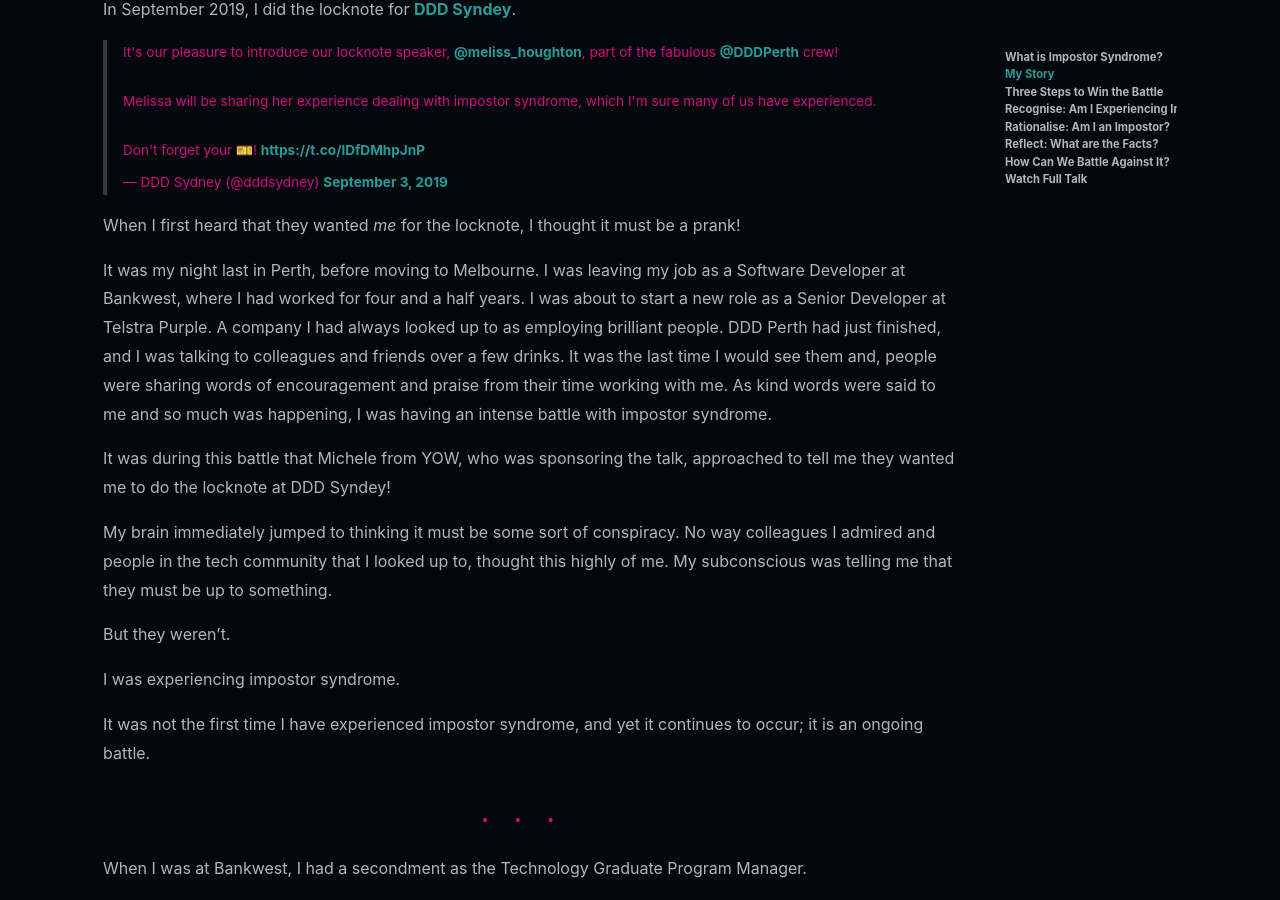
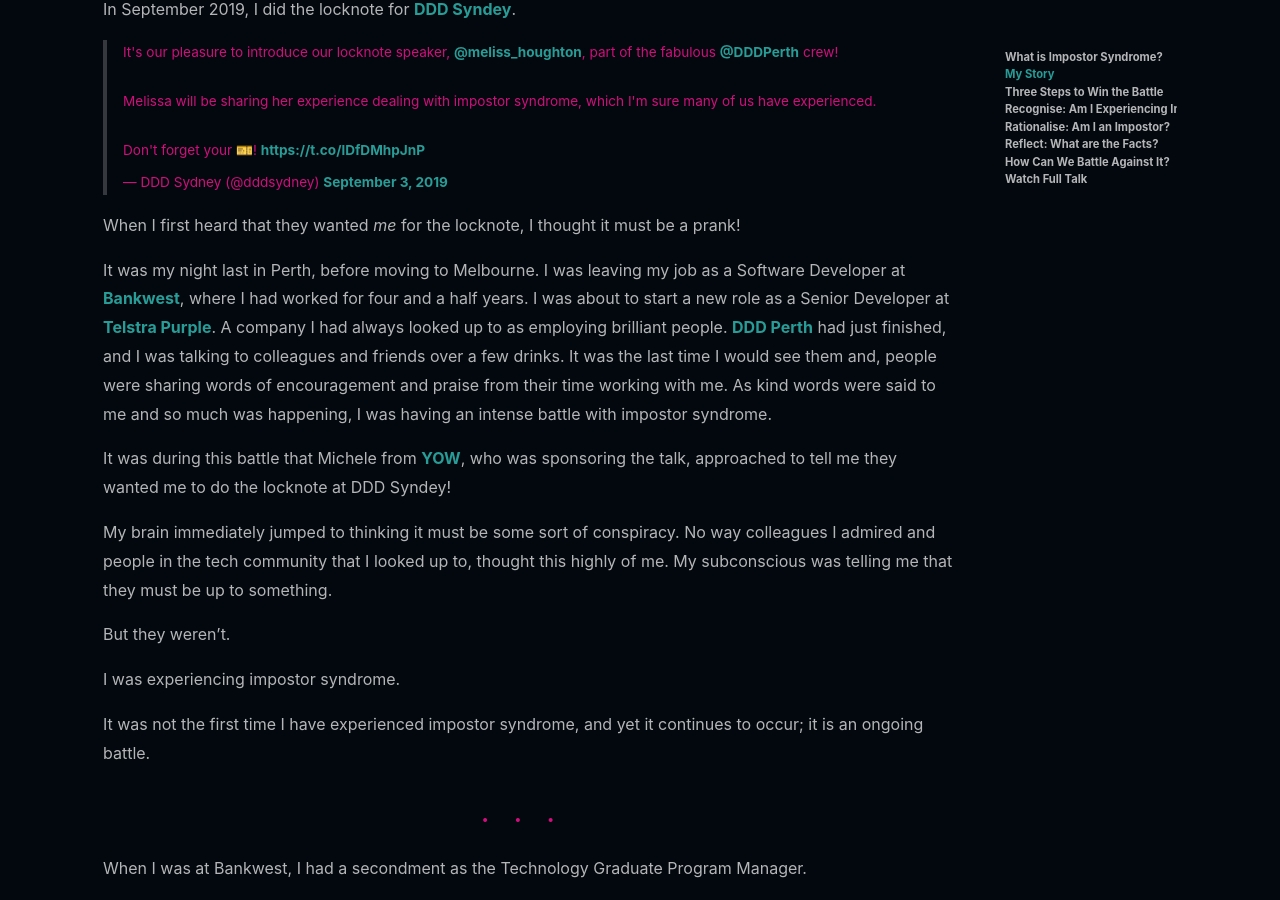
Before and after one commit to melissahoughton/melissahoughton.github.io, a Jekyll site: the page built from _posts/2020-02-22-impostor-syndrome.md, in a window 1280 px wide and 900 px high, scrolled down 955 px. Built offline with Jekyll 4.4.1, drawn with Linux system fonts in a browser that asks for light colours; nearby versions of some CDN libraries; comment, search, counter and statistics services are not loaded; part of the change alters nothing that is shown.

Commit message:
Add in links for conferences and companies mentioned

```diff
--- a/_posts/2020-02-22-impostor-syndrome.md
+++ b/_posts/2020-02-22-impostor-syndrome.md
@@ -28,9 +28,9 @@ In September 2019, I did the locknote for [DDD Syndey](https://www.dddsydney.com
 
 When I first heard that they wanted *me* for the locknote, I thought it must be a prank!
 
-It was my night last in Perth, before moving to Melbourne. I was leaving my job as a Software Developer at Bankwest, where I had worked for four and a half years. I was about to start a new role as a Senior Developer at Telstra Purple. A company I had always looked up to as employing brilliant people. DDD Perth had just finished, and I was talking to colleagues and friends over a few drinks. It was the last time I would see them and, people were sharing words of encouragement and praise from their time working with me. As kind words were said to me and so much was happening, I was having an intense battle with impostor syndrome.
+It was my night last in Perth, before moving to Melbourne. I was leaving my job as a Software Developer at [Bankwest](https://www.bankwest.com.au/), where I had worked for four and a half years. I was about to start a new role as a Senior Developer at [Telstra Purple](https://purple.telstra.com.au/). A company I had always looked up to as employing brilliant people. [DDD Perth](https://dddperth.com/) had just finished, and I was talking to colleagues and friends over a few drinks. It was the last time I would see them and, people were sharing words of encouragement and praise from their time working with me. As kind words were said to me and so much was happening, I was having an intense battle with impostor syndrome.
 
-It was during this battle that Michele from YOW, who was sponsoring the talk, approached to tell me they wanted me to do the locknote at DDD Syndey!
+It was during this battle that Michele from [YOW](https://yowconference.com/), who was sponsoring the talk, approached to tell me they wanted me to do the locknote at DDD Syndey!
 
 My brain immediately jumped to thinking it must be some sort of conspiracy. No way colleagues I admired and people in the tech community that I looked up to, thought this highly of me. My subconscious was telling me that they must be up to something.
 
```
